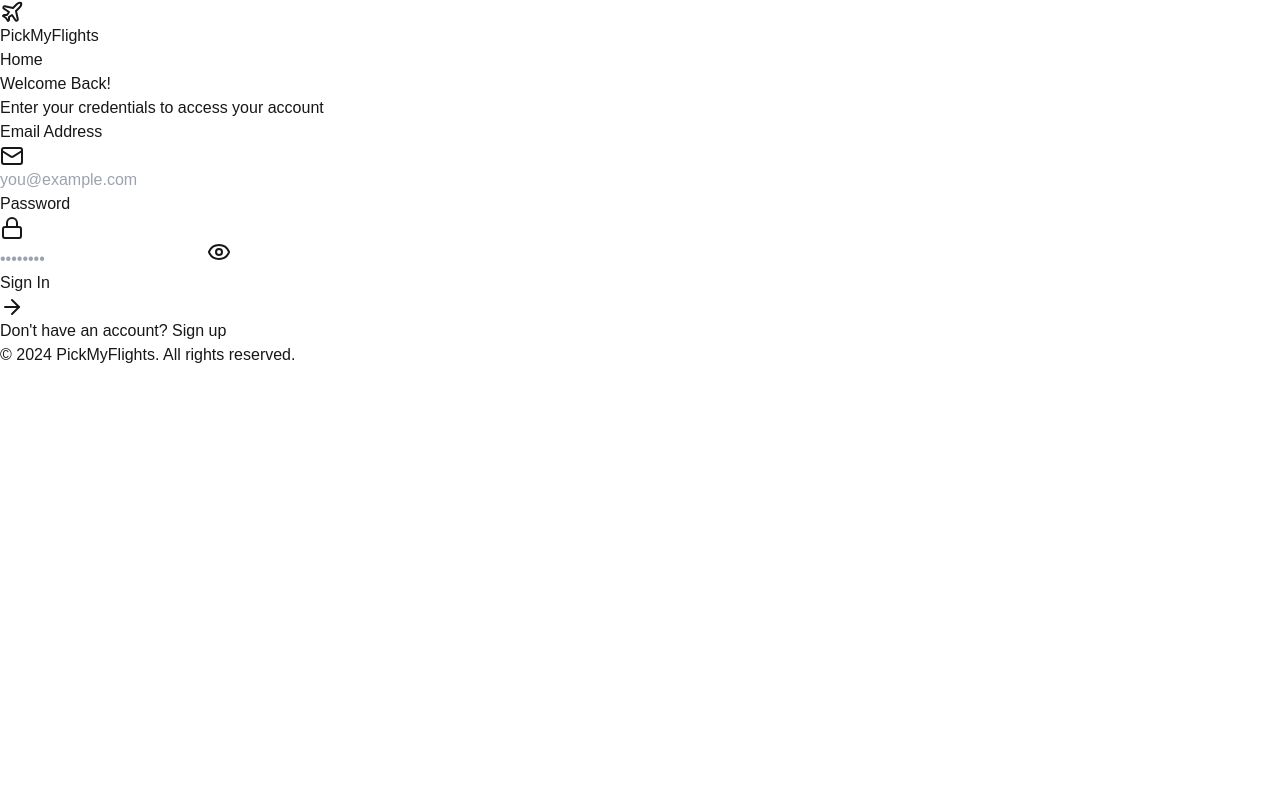
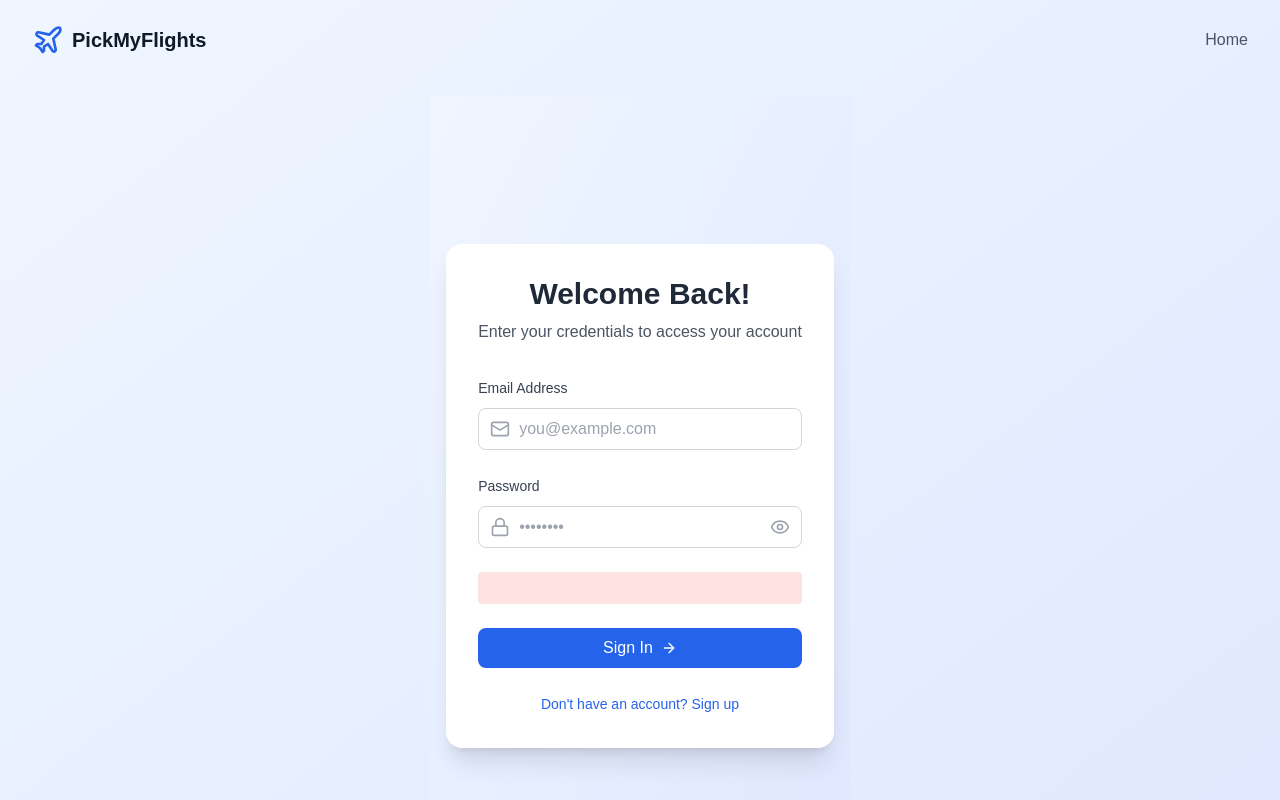
Before and after one commit to TheBrainCord/PickMyFlights, a Next.js app: page /auth/login in a window 1280 px wide. Shown: the top 800 px of the page. Built offline with nearby package versions, Linux system fonts and the light colour scheme.

Commit message:
Add files via upload

```diff
--- a/package.json
+++ b/package.json
@@ -13,12 +13,14 @@
     "@emotion/styled": "^11.13.0",
     "@material/dialog": "^14.0.0",
     "@mui/material": "^6.1.2",
+    "@nextui-org/autocomplete": "^2.1.7",
     "@nextui-org/react": "^2.4.8",
     "@prisma/client": "^5.20.0",
     "date-fns": "^4.1.0",
     "firebase": "^10.14.0",
     "lucide-react": "^0.447.0",
     "next": "14.2.14",
+    "pickmyflights": "file:",
     "react": "^18",
     "react-dom": "^18",
     "stripe": "^17.1.0"
--- a/tailwind.config.ts
+++ b/tailwind.config.ts
@@ -2,9 +2,9 @@
 
 const config: Config = {
   content: [
-    "./pages/**/*.{js,ts,jsx,tsx,mdx}",
-    "./components/**/*.{js,ts,jsx,tsx,mdx}",
-    "./app/**/*.{js,ts,jsx,tsx,mdx}",
+    "./src/pages/**/*.{js,ts,jsx,tsx,mdx}",
+    "./src/components/**/*.{js,ts,jsx,tsx,mdx}",
+    "./src/app/**/*.{js,ts,jsx,tsx,mdx}",
   ],
   theme: {
     extend: {
--- a/tsconfig.json
+++ b/tsconfig.json
@@ -20,7 +20,8 @@
     "baseUrl": ".",
     "paths": {
       "@/*": ["./src/*"]
-    }
+    },
+    "allowImportingTsExtensions": true
   },
   "include": ["next-env.d.ts", "**/*.ts", "**/*.tsx", ".next/types/**/*.ts"],
   "exclude": ["node_modules"]
```
